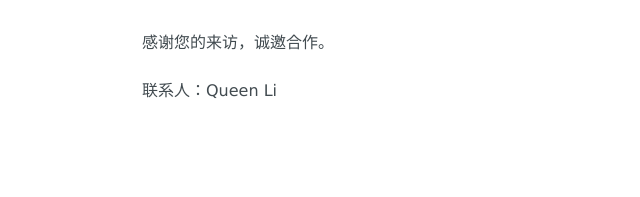
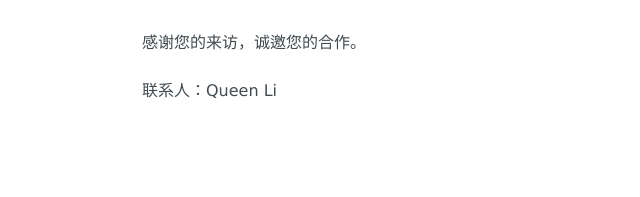
Before and after one commit to narywin/narywin.github.io, a plain HTML site: page xie.html in a window 1280 px wide. Shown: the part 836-1033 px from the top of the page, 214-854 px from the left. Drawn offline with nearby package versions, Linux system fonts and the light colour scheme; some packages are replaced by stand-ins of ours.

Commit message:
Update xie.html

```diff
--- a/xie.html
+++ b/xie.html
@@ -44,7 +44,7 @@
 
 <p><img src="http://narywin.github.io/img/park.jpg" alt="" title=""></p>
 
-<p>感谢您的来访，诚邀合作。</p>
+<p>感谢您的来访，诚邀您的合作。</p>
 
 <p>联系人：Queen Li </p>
 <!-- content end -->
```
